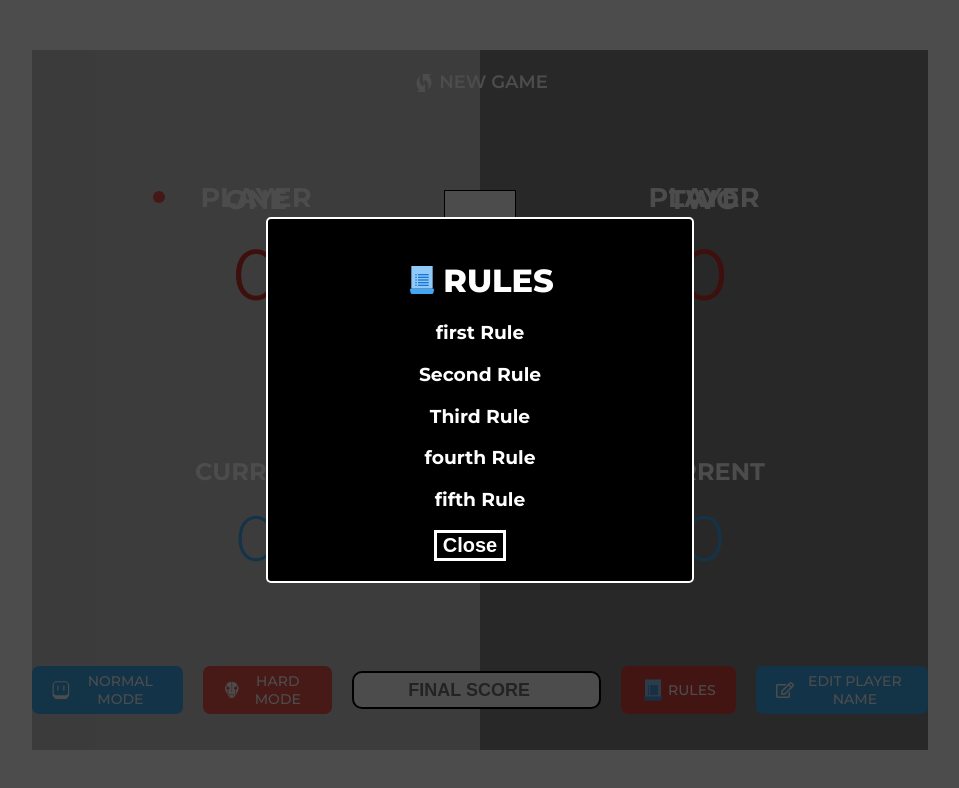
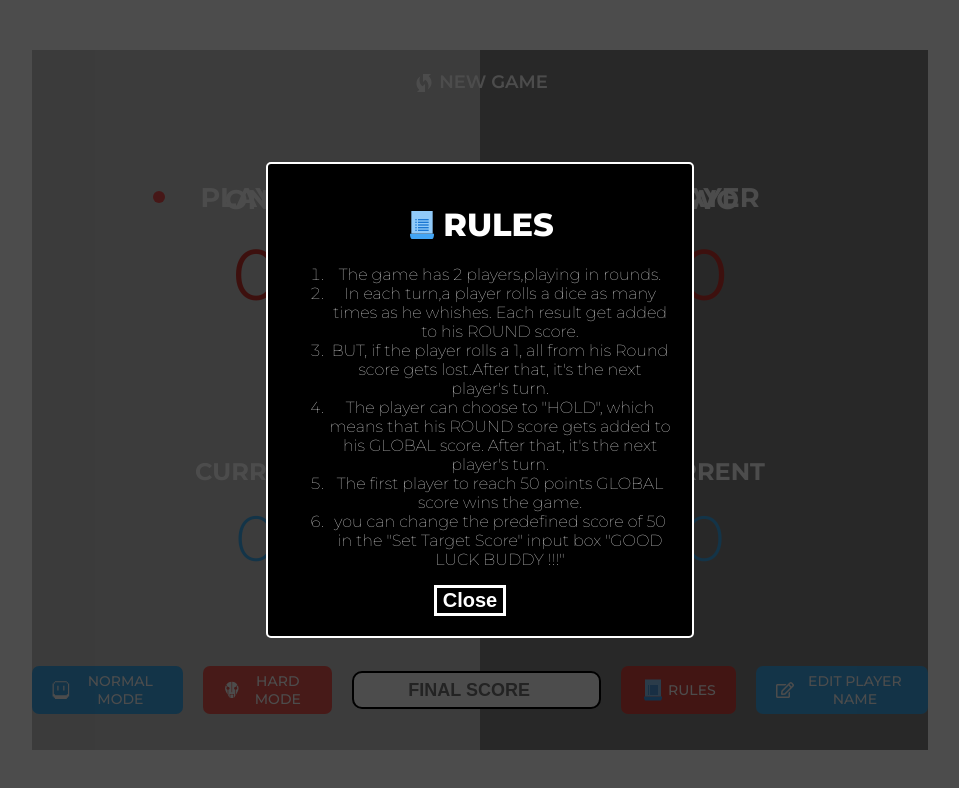
Before and after one commit to harshska-26/ReactDiceGame, a React (Vite) app: page / in a window 1280 px wide. Both pictures are taken after a click on the button "RULES". Shown: the top 788 px of the page, without its empty margins (160-1119 px from the left). Built offline with nearby package versions, Linux system fonts and the light colour scheme; a web font is replaced by a local one.

Commit message:
Hard Mode Changes

```diff
--- a/src/App.css
+++ b/src/App.css
@@ -79,3 +79,7 @@ body {
   top: 62%;
   position: absolute;
 }
+
+.hardmode{
+  background-color: grey;
+}
--- a/src/App.jsx
+++ b/src/App.jsx
@@ -8,7 +8,7 @@ import { ScoreComp } from "./components/Score.Compnents/Score.component";
 import { Topline } from "./components/Topline.Components/Topline.component";
 import { ButtonGroup } from "./layouts/ButtonGroup.layout";
 import { diceControlBtns } from "./metadata/buttons.metadata";
-import { EditPlyrComp, Popup } from "./layouts/Popup.layout";
+import { EditPlyrComp, HardmodePopup, Popup } from "./layouts/Popup.layout";
 
 const App = () => {
   const [randomNumbers, SetrandomNumbers] = useState([1, 1]);
@@ -19,8 +19,8 @@ const App = () => {
   const [rulesOpen, setRulesOpen] = useState(false);
   const [epOpen, setepOpen] = useState(false);
   const [playerNames, SetplayerNames] = useState(["PLAYER ONE", "PLAYER TWO"]);
-  const [hardMode, setHardMode] = useState(false)
-  const [lastRollSix, setlastRollSix] = useState(false)
+  const [hardMode, setHardMode] = useState(false);
+  const [lastRollSix, setlastRollSix] = useState(false);
 
   const newGameFunc = () => {
     SetCurrentScore(0);
@@ -31,11 +31,18 @@ const App = () => {
   };
 
   const hardModeFunc = () => {
-    const updatedPlayerNames = [...playerNames]
-      SetplayerNames(updatedPlayerNames)
-    setHardMode(!hardMode)
+    const updatedPlayerNames = [...playerNames];
+    SetplayerNames(updatedPlayerNames);
+    setHardMode(!hardMode);
     newGameFunc();
-  }
+  };
+
+  const nrmlModeFunc = () => {
+    const updatedPlayerNames = [...playerNames];
+    SetplayerNames(updatedPlayerNames);
+    setHardMode(!hardMode);
+    newGameFunc();
+  };
 
   const RollDice = () => {
     const randomNumone = Math.ceil(Math.random() * 6);
@@ -50,21 +57,25 @@ const App = () => {
             newScore[activeplayer] = Math.max(0, newScore[activeplayer] - 10);
             return newScore;
           });
-            SetCurrentScore(0)
-            Setactiveplayer(activeplayer === 0 ? 1 : 0)
+          SetCurrentScore(0);
+          Setactiveplayer(activeplayer === 0 ? 1 : 0);
           setlastRollSix(false);
         } else {
-            setlastRollSix(true)
-            SetCurrentScore((prev) => prev + randomNum)
+          if (randomNumone === 1 || randomNumtwo === 1) {
+            SetCurrentScore(0);
+            Setactiveplayer(activeplayer === 0 ? 1 : 0);
+          } else {
+            setlastRollSix(true);
+            SetCurrentScore((prev) => prev + randomNum);
+          }
         }
       } else {
         if (randomNumone === 1 || randomNumtwo === 1) {
           SetCurrentScore(0);
           Setactiveplayer(activeplayer === 0 ? 1 : 0);
-          }
-          else {
+        } else {
           setlastRollSix(false);
-            SetCurrentScore((prev) => prev + randomNum)
+          SetCurrentScore((prev) => prev + randomNum);
         }
       }
     } else {
@@ -77,9 +88,7 @@ const App = () => {
         setlastRollSix(false);
       }
     }
-    }
-
-
+  };
 
   const HoldFunc = () => {
     const updatedScores = [...totalScore];
@@ -87,6 +96,7 @@ const App = () => {
       ? (updatedScores[0] += CurrentScore)
       : (updatedScores[1] += CurrentScore);
     SettotalScore(updatedScores);
+    updatedScores[activeplayer] >= WinningScore && newGameFunc();
     SetCurrentScore(0);
     activeplayer === 0 ? Setactiveplayer(1) : Setactiveplayer(0);
   };
@@ -101,10 +111,9 @@ const App = () => {
   };
 
   const Epfunc = () => {
-      SetplayerNames(["PLAYER ONE", "PLAYER TWO"])
+    SetplayerNames(["PLAYER ONE", "PLAYER TWO"]);
     setepOpen(!epOpen);
   };
-
 
   const EditplayerFunc = (e) => {
     let targetedElement = e.target;
@@ -116,10 +125,10 @@ const App = () => {
   };
 
   const epEnterFunc = () => {
-      const updatedPlayerNames = [...playerNames]
-      SetplayerNames(updatedPlayerNames)
-      setepOpen(false)
-    }
+    const updatedPlayerNames = [...playerNames];
+    SetplayerNames(updatedPlayerNames);
+    setepOpen(false);
+  };
 
   const funcObj = {
     rollDiceBtn: RollDice,
@@ -127,12 +136,12 @@ const App = () => {
     rulesModeBtn: RulesDialogFunc,
     editPlayerNameBtn: Epfunc,
     hardModeBtn: hardModeFunc,
+    normalModeBtn: nrmlModeFunc,
   };
 
-    let ActiveBg = activeplayer ? "sideone" : "sideone bgOne";
-    let ActiveBgtwo = activeplayer ? "sideone bgOne" : "sideone";
+  let ActiveBg = `sideone ${activeplayer === 0 ? (hardMode ? "hardmode" : "bgOne") : ""}`;
+  let ActiveBgtwo = `sideone ${activeplayer === 1 ? (hardMode ? "hardmode" : "bgOne") : ""}`;
   let UiChange = hardMode ? "root bodyBG" : "root";
-
 
   return (
     <div className={UiChange}>
@@ -159,8 +168,17 @@ const App = () => {
           <ButtonGroup funcObj={funcObj} dataset={diceControlBtns} />
         </div>
         <BottomLine funcObj={funcObj} onChange={InputFunc} />
-          {rulesOpen && <Popup closeRules={RulesDialogFunc} />}
-          {epOpen && <EditPlyrComp onEnter={epEnterFunc} onChange={EditplayerFunc} onClose={Epfunc} />}
+        {!hardMode && rulesOpen && <Popup closeRules={RulesDialogFunc} />}
+        {hardMode && rulesOpen && (
+          <HardmodePopup closeRules={RulesDialogFunc} />
+        )}
+        {epOpen && (
+          <EditPlyrComp
+            onEnter={epEnterFunc}
+            onChange={EditplayerFunc}
+            onClose={Epfunc}
+          />
+        )}
       </div>
     </div>
   );
--- a/src/layouts/Popup.layout.jsx
+++ b/src/layouts/Popup.layout.jsx
@@ -11,11 +11,60 @@ export const Popup = ({ closeRules }) => {
             RULES
           </strong>
         </h1>
-        <h3>first Rule</h3>
-        <h3>Second Rule</h3>
-        <h3>Third Rule</h3>
-        <h3>fourth Rule</h3>
-        <h3>fifth Rule</h3>
+        <ol>
+          <li>The game has 2 players,playing in rounds.</li>
+          <li>
+            In each turn,a player rolls a dice as many times as he whishes. Each
+            result get added to his ROUND score.
+          </li>
+          <li>
+            BUT, if the player rolls a 1, all from his Round score gets
+            lost.After that, it's the next player's turn.
+          </li>
+          <li>
+            The player can choose to "HOLD", which means that his ROUND score
+            gets added to his GLOBAL score. After that, it's the next player's
+            turn.
+          </li>
+          <li>
+            The first player to reach 50 points GLOBAL score wins the game.
+          </li>
+          <li>
+            you can change the predefined score of 50 in the "Set Target Score"
+            input box "GOOD LUCK BUDDY !!!"
+          </li>
+        </ol>
+        <button className="close-button" onClick={closeRules}>
+          Close
+        </button>
+      </div>
+    </div>
+  );
+};
+
+export const HardmodePopup = ({ closeRules }) => {
+  return (
+    <div className="overlay">
+      <div className="Dialog" align="center">
+        <h1 align="center">
+          <strong>
+            <FcRules />
+            RULES
+          </strong>
+        </h1>
+        <li>Including the rules before here are some New Rules.</li>
+        <li>
+          Player looses 20 points his ENTIRE score when he rolls a 6 in a row.
+          After that, it's the next player's turn.
+        </li>
+        <li>
+          The Global score is increased to 100 points.so first player reaching
+          GLOBAL score wins the game.
+        </li>
+        <li>
+          Another dice is added to make the game faster to reach GLOBAL SCORE
+          and interesting.GOOD LUCK BUDDY !!!
+        </li>
         <button className="close-button" onClick={closeRules}>
           Close
         </button>
```
Lines whose indentation alone changed are shown as unchanged.
